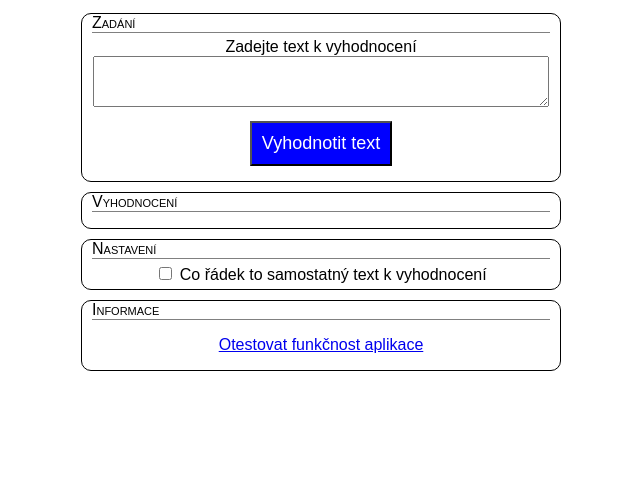
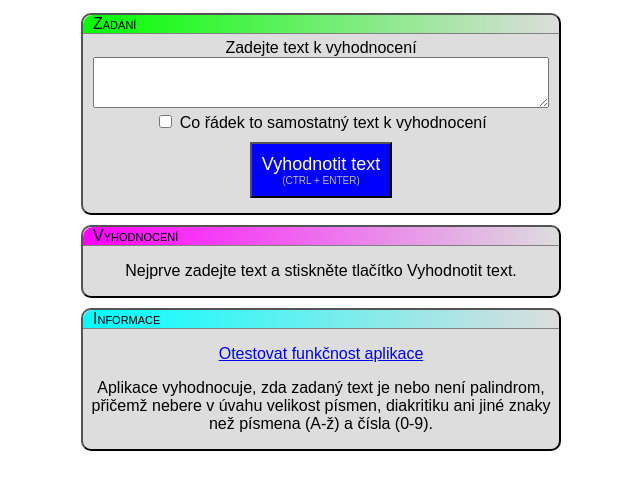
Before and after one commit to monika-majorova/Palindrom, a website: page index.html in a window 1280 px wide. Shown: the part 79-568 px from the top of the page, without its empty margins (319-959 px from the left). Drawn offline with Linux system fonts and the light colour scheme.

Commit message:
Drobné vylepšení aplikace

```diff
--- a/css.css
+++ b/css.css
@@ -27,17 +27,32 @@ header p a {
 
 section {
 	margin: 10px;
-	border: 1px solid black;
+	border: 2px outset black;
 	border-radius: 10px;
+	background-color: #dddddd;
 }
 
 section h2 {
-	margin: 0px 10px;
+	margin: 0px;
+	padding: 0px 10px;
 	text-align: left;
 	font-size: medium;
 	font-weight: normal;
 	font-variant: small-caps;
 	border-bottom: 1px solid grey;
+	border-radius: 10px 10px 0px 0px;
+}
+
+section.zadani h2 {
+	background: linear-gradient(to right, lime, transparent);
+}
+
+section.vyhodnoceni h2 {
+	background: linear-gradient(to right, magenta, transparent);
+}
+
+section.informace h2 {
+	background: linear-gradient(to right, cyan, transparent);
 }
 
 form {
@@ -56,6 +71,11 @@ form button {
 	margin: 10px;
 }
 
+form button div {
+	font-size: x-small;
+	color: #bbbbbb;
+}
+
 .uspech {
 	color: green;
 }
--- a/gui.js
+++ b/gui.js
@@ -17,7 +17,7 @@ function smallTest() {
 
 function vyhodnotText() {
 	var text = document.palindromVstup.palindromText.value;
-	if (palindromNastaveni.coRadekToText.checked) {
+	if (palindromVstup.coRadekToText.checked) {
 		var texty = text.split("\n");
 		document.getElementById("vysledek").innerHTML = "";
 		for(var i = 0; i < texty.length; i++) {
@@ -50,3 +50,9 @@ function jeCssVlastnostPodporovana(vlastnost, hodnota) {
 		return false; // Vlastnost není podporována.
 	}
 }
+
+function textareaOdesilac(event) {
+	if (event.key == "Enter" && event.ctrlKey) {
+		vyhodnotText();
+	}
+}
--- a/index.html
+++ b/index.html
@@ -14,29 +14,27 @@
 		</header>
 		<noscript><span class="neuspech">Nemáte v prohlížeči zapnutý JavaScript nebo váš prohlížeč JavaScript nepodporuje.
 		Bez podpory JavaScriptu nebude bohužel tato JavaScriptová aplikace fungovat.</span></noscript>
-		<section>
+		<section class="zadani">
 			<h2>Zadání</h2>
 			<form name="palindromVstup">
 				<label for="palindromText">Zadejte text k vyhodnocení</label><br>
-				<textarea rows="3" cols="30" name="palindromText" id="palindromText"></textarea><br>
-				<button type="button" onclick="vyhodnotText();">Vyhodnotit text</button>
+				<textarea rows="3" cols="30" name="palindromText" id="palindromText" onkeydown="textareaOdesilac(event);"></textarea><br>
+				<input type="checkbox" name="coRadekToText" id="coRadekToText">
+				<label for="coRadekToText">Co řádek to samostatný text k vyhodnocení</label><br>
+				<button type="button" onclick="vyhodnotText();">Vyhodnotit text<div>(CTRL + ENTER)</div></button>
 			</form>
 		</section>
-		<section>
+		<section class="vyhodnoceni">
 			<h2>Vyhodnocení</h2>
-			<p id="vysledek"></p>
+			<p id="vysledek">Nejprve zadejte text a stiskněte tlačítko Vyhodnotit text.</p>
 		</section>
-		<section>
-			<h2>Nastavení</h2>
-			<form name="palindromNastaveni">
-				<input type="checkbox" name="coRadekToText" id="coRadekToText">
-				<label for="coRadekToText">Co řádek to samostatný text k vyhodnocení</label>
-			</form>
-		</section>
-		<section>
+		<section class="informace">
 			<h2>Informace</h2>
 			<p><a href="javascript:smallTest();">Otestovat funkčnost aplikace</a></p>
 			<p id="vysledekTestu"></p>
+			<p>
+				Aplikace vyhodnocuje, zda zadaný text je nebo není palindrom, přičemž nebere v úvahu velikost písmen, diakritiku ani jiné znaky než písmena (A-ž) a čísla (0-9).
+			</p>
 		</section>
 	</body>
 </html>
```
Also changed, not shown: README.md.
